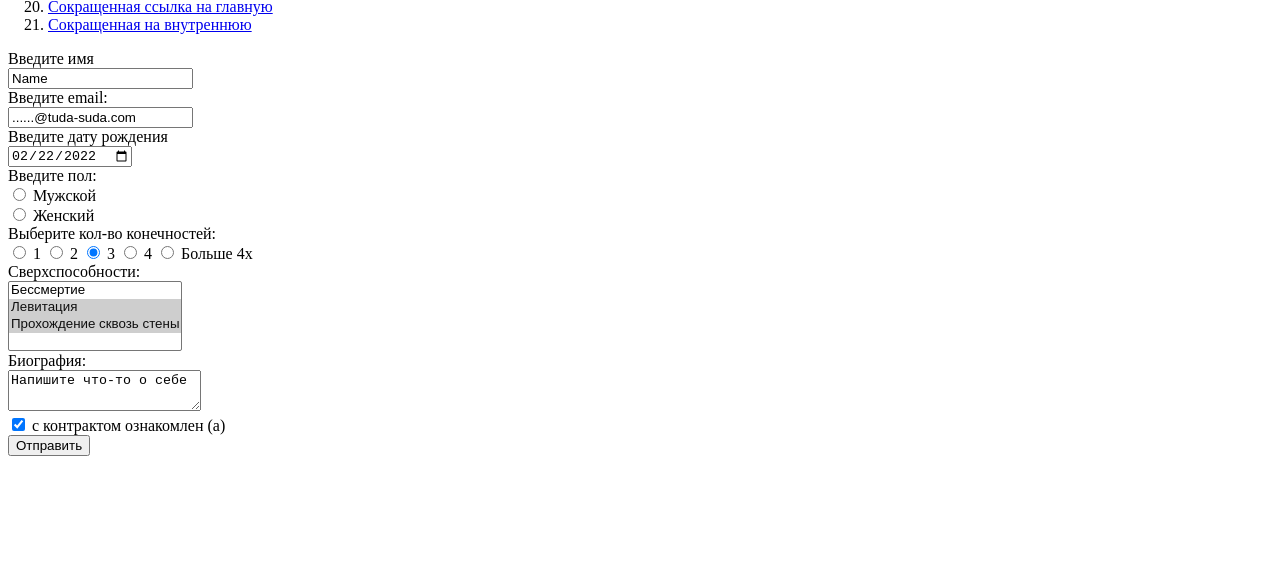
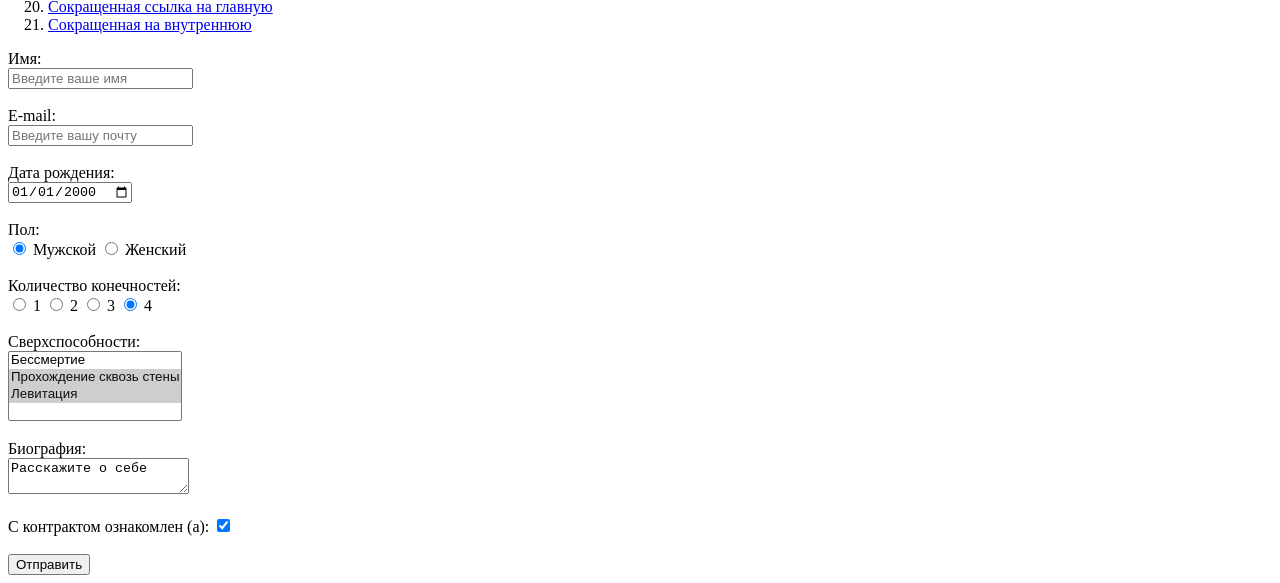
Before and after one commit to EldarF0/WEB1, a plain HTML site: page index.html in a window 1280 px wide. Shown: the part 1403-1986 px from the top of the page. Before the commit the page ends 1867 px from the top, so only its background shows below. Drawn offline with Linux system fonts and the light colour scheme.

Commit message:
Update index.html

```diff
--- a/index.html
+++ b/index.html
@@ -39,61 +39,75 @@
        <li><a href="/form.html" target="_blank">Сокращенная на внутреннюю</a></li>
       </ol>
 
-      <form action="/" method="POST">
+
+
+  <form action="/"
+    method="POST">
 
     <label>
-	        Введите имя<br>
-	        <input name="field-name-1" value="Name">
-	    </label><br>
+      Имя:<br />
+      <input name="field-name-1"
+        value=""
+        placeholder="Введите ваше имя"/>
+    </label><br /><br />
 
     <label>
-	        Введите email:<br>
-	        <input name="field-email" value="......@tuda-suda.com" type="email">
-	    </label><br>
+      E-mail:<br />
+      <input name="field-email"
+        type="email"
+        placeholder="Введите вашу почту" />
+    </label><br /><br />
 
     <label>
-	        Введите дату рождения<br>
-	        <input name="field-date" value="2022-02-22" type="date">
-	    </label><br>
+      Дата рождения:<br />
+      <input name="field-date"
+        value="2000-01-01"
+        type="date" />
+    </label><br /><br />
 
-	    Введите пол:<br>
-	    <label><input type="radio" checked="checked" name="radio-group-1" value="Значение1">
-	        Мужской</label><br>
-	    <label><input type="radio" name="radio-group-1" value="Значение2">
-	        Женский</label><br>
+    Пол:<br />
+    <label><input type="radio" checked="checked"
+      name="radio-group-1" value="Значение1" />
+      Мужской</label>
+    <label><input type="radio"
+      name="radio-group-1" value="Значение2" />
+      Женский</label><br /><br />
 
-	    Выберите кол-во конечностей:<br>
-	    <label><input type="radio" checked="checked" name="radio-group-1" value="Значение1">
+      Количество конечностей:<br />
+    <label><input type="radio" checked="checked"
+      name="radio-group-2" value="Значение1" />
       1</label>
-	    <label><input type="radio" checked="checked" name="radio-group-1" value="Значение2">
+    <label><input type="radio"
+      name="radio-group-2" value="Значение2" />
       2</label>
-	    <label><input type="radio" checked="checked" name="radio-group-1" value="Значение3">
+      <label><input type="radio" checked="checked"
+      name="radio-group-2" value="Значение3" />
       3</label>
-	    <label><input type="radio" name="radio-group-1" value="Значение4">
-	        4</label>
-	    <label><input type="radio" name="radio-group-1" value="Значениие 5">
-	        Больше 4х</label><br>
+      <label><input type="radio" checked="checked"
+       name="radio-group-2" value="Значение4" />
+      4</label><br /><br />
+
+      Сверхспособности:
+      <br />
+      <select name="field-name-4[]"
+        multiple="multiple">
+        <option value="Значение1">Бессмертие</option>
+        <option value="Значение2" selected="selected">Прохождение сквозь стены</option>
+        <option value="Значение3" selected="selected">Левитация</option>
+      </select>
+    <br /><br />
 
     <label>
-	        Сверхспособности:
-	        <br>
-	        <select name="field-name-4[]" multiple="multiple">
-	            <option value="Значение1">Бессмертие</option>
-	            <option value="Значение2" selected="selected">Левитация</option>
-	            <option value="Значение3" selected="selected">Прохождение сквозь стены</option>
-	        </select>
-	    </label><br>
+      Биография:<br />
+      <textarea name="field-name-2">Расскажите о себе</textarea>
+    </label><br /><br />
 
-	    <label>
-	        Биография:
-	        <br>
-	        <textarea name="field-name-2" style="margin: 0px; height: 35px; width: 187px;">Напишите что-то о себе</textarea>
-	    </label><br>
+      С контрактом ознакомлен (а):
+    <label><input type="checkbox" checked="checked"
+      name="check-1" />
+      </label><br /><br />
 
-	    <label><input type="checkbox" checked="checked" name="check-1">
-	        с контрактом ознакомлен (а)</label><br>
-
-	    <input type="submit" value="Отправить">
+    <input type="submit" value="Отправить" />
   </form>
 </body>
 </html>
```
Lines whose indentation alone changed are shown as unchanged.
